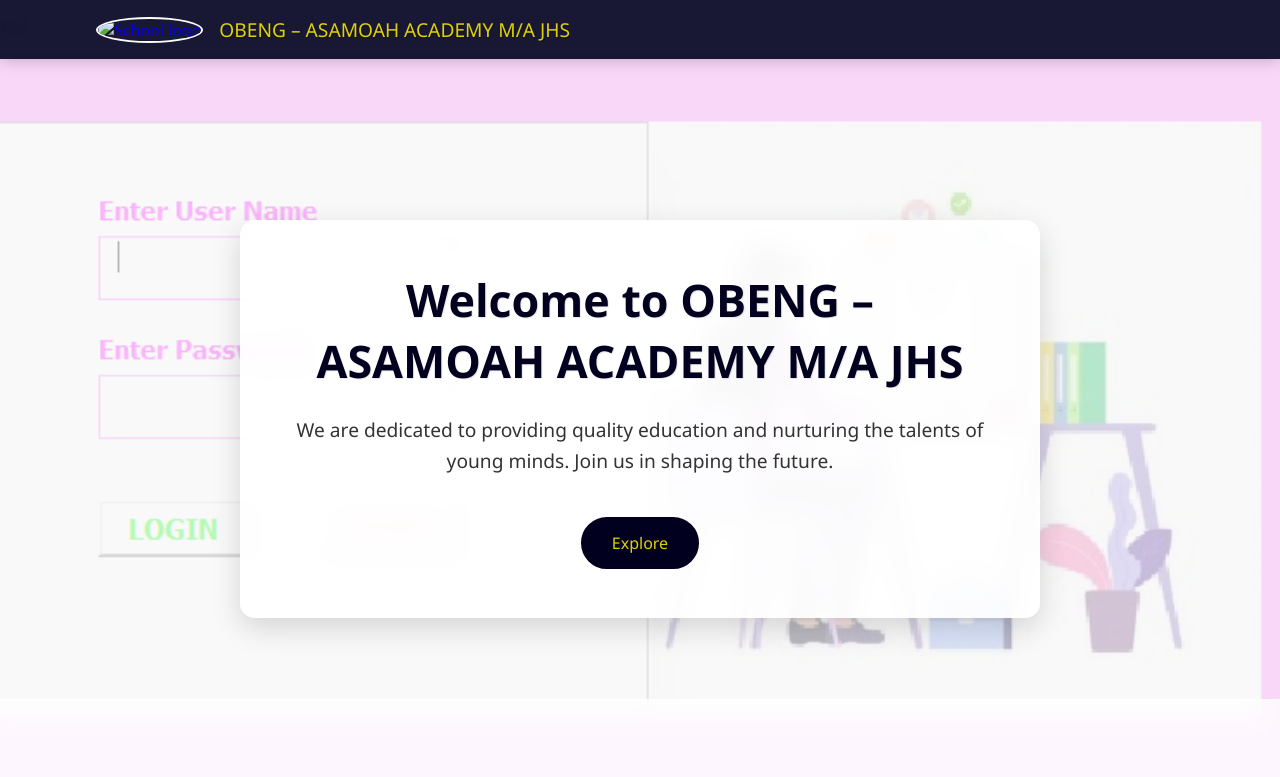
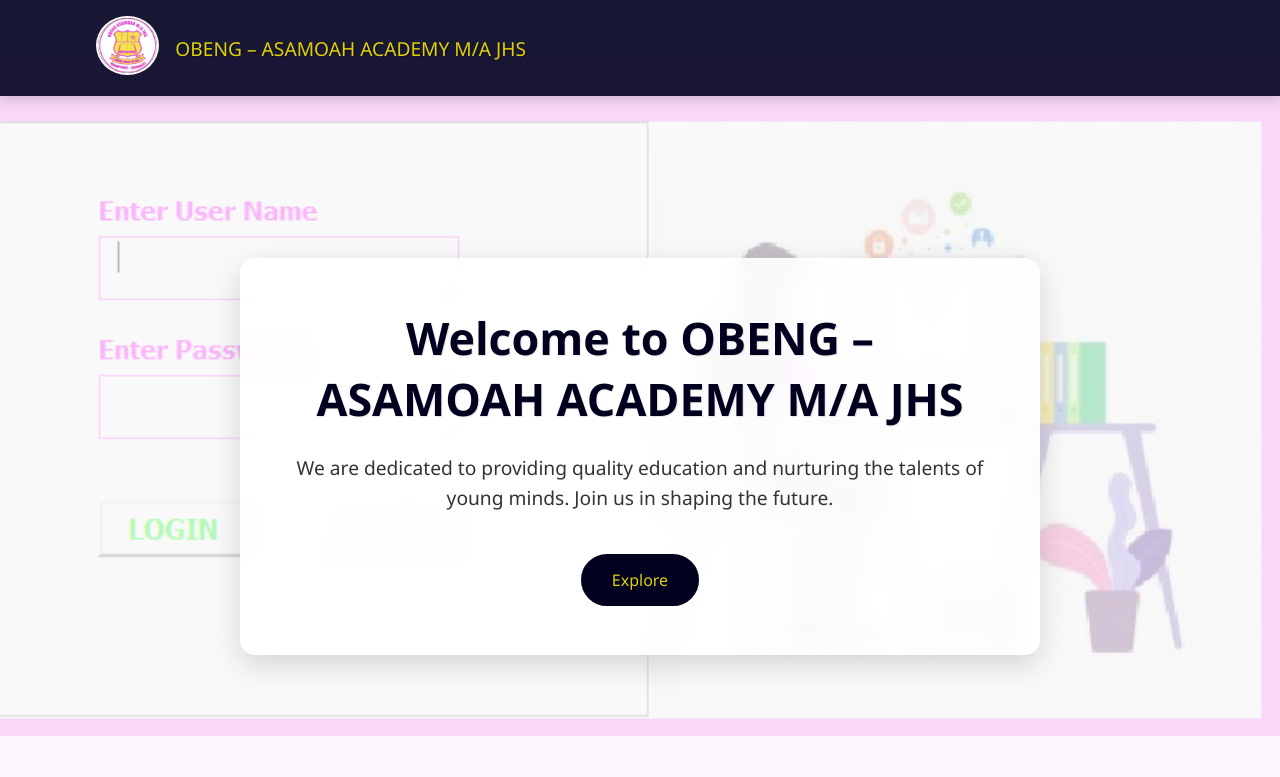
Before and after one commit to Wailfordgh/obengasamoahacademyonlinesba, a plain HTML site: page index.html in a window 1280 px wide. Shown: the top 777 px of the page. Drawn offline with Linux system fonts and the light colour scheme.

Commit message:
Update index.html

```diff
--- a/index.html
+++ b/index.html
@@ -479,7 +479,7 @@
       <div class="navbar-brand">
         <div class="navbar-logo">
           <a href="index.html">
-            <img src="logo.jpeg" alt="School logo">
+            <img src="logo.png" alt="School logo">
           </a>
         </div>
         <div class="navbar-caption">
```
